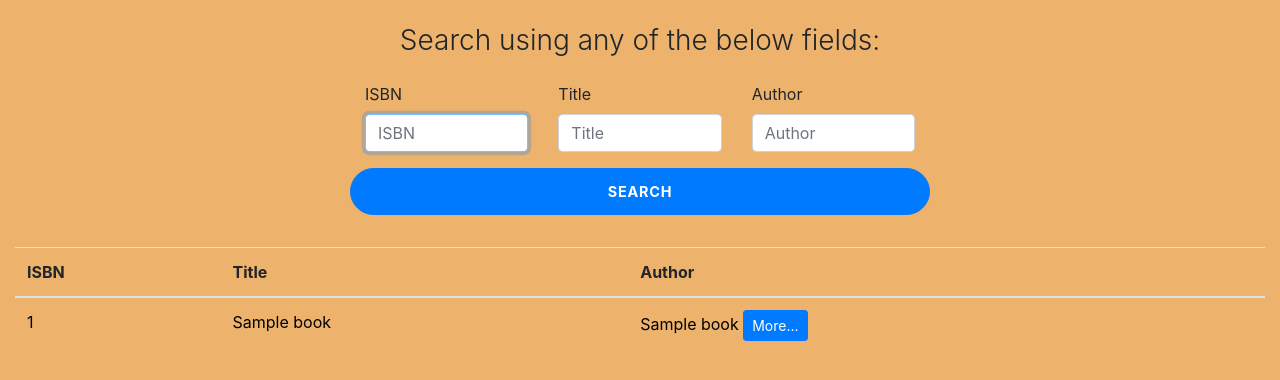
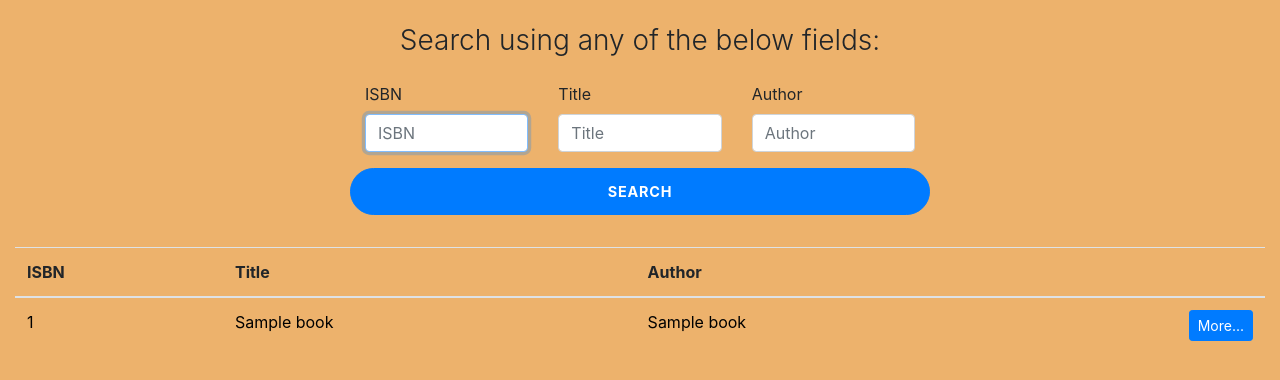
Before and after one commit to delabere/CS50W_Project1, a Flask app: template templates/search.html in a window 1280 px wide. Shown: the part 56-436 px from the top of the page. Run offline with Flask 2, Linux system fonts and the light colour scheme; the template is opened without the code that fills it: most values are stand-ins (such as "Sample title", 1, 10 or a date in 2020); some libraries are stand-ins or nearby versions.

Commit message:
buttons aligned right

```diff
--- a/templates/search.html
+++ b/templates/search.html
@@ -65,7 +65,7 @@
         <td><a href="{{ url_for('book', isbn=book[0]) }}">{{book[0]}}</a></td>
         <td><a href="{{ url_for('book', isbn=book[0]) }}">{{book[1]}}</a></td>
         <td><a href="{{ url_for('book', isbn=book[0]) }}">{{book[2]}}
-            <button type="button" class="btn btn-primary btn-sm" href="{{ url_for('book', isbn=book[0]) }}">More... </button
+            <button type="button" class="btn btn-primary btn-sm" style="float: right;" href="{{ url_for('book', isbn=book[0]) }}">More... </button
           </a>
 
 
```
